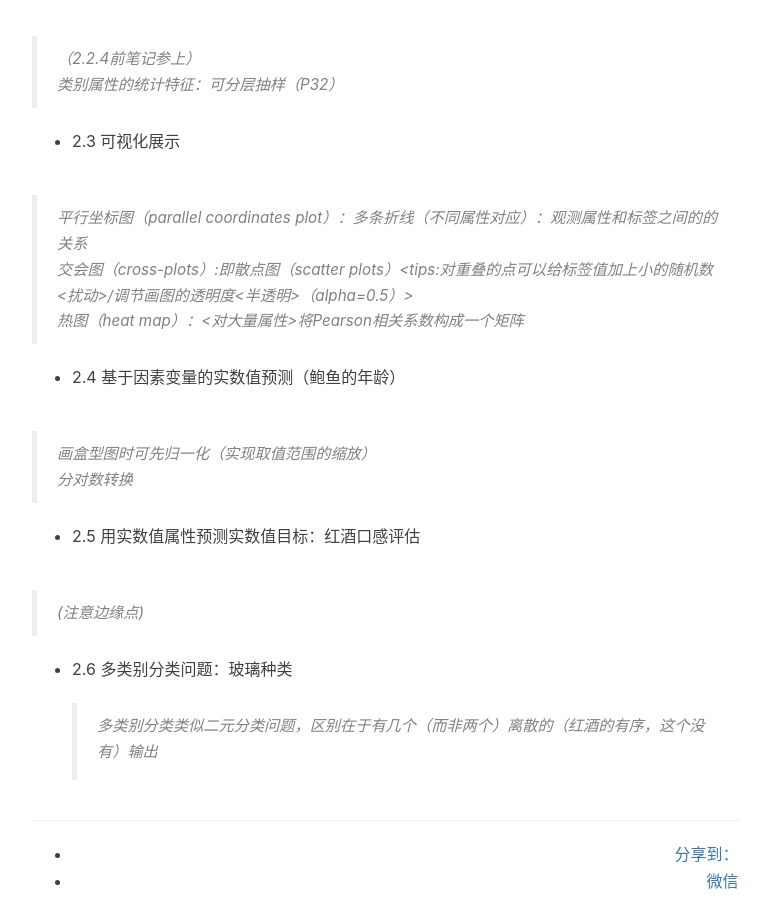
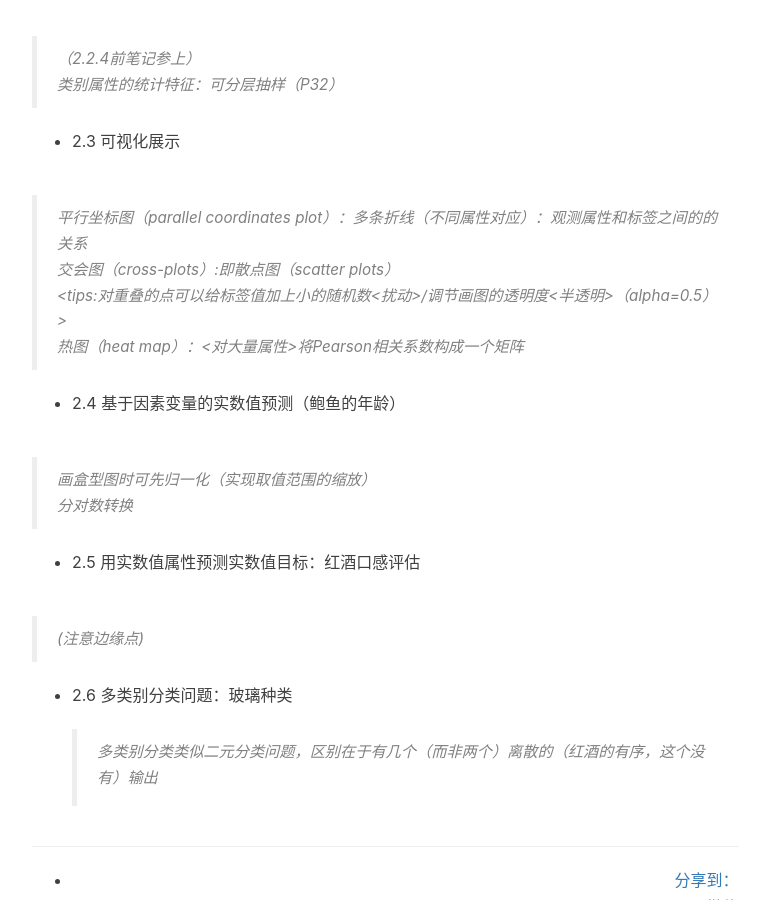
Before and after one commit to wjy990706/Blog-Share, a Jekyll site: the page built from _posts/2019-03-31-《Python 机器学习》1.2章学习总结.md, in a window 1280 px wide and 900 px high, scrolled down 3990 px. Shown: the whole window, without its empty margins (233-1003 px from the left). Built offline with Jekyll 4.4.1, drawn with Linux system fonts in a browser that asks for light colours; nearby versions of some CDN libraries; comment, search, counter and statistics services are not loaded.

Commit message:
Update 2019-03-31-《Python 机器学习》1.2章学习总结.md

```diff
--- a/_posts/2019-03-31-《Python 机器学习》1.2章学习总结.md
+++ b/_posts/2019-03-31-《Python 机器学习》1.2章学习总结.md
@@ -111,7 +111,8 @@ tags:
 
 > 平行坐标图（parallel coordinates plot）：多条折线（不同属性对应）：观测属性和标签之间的的关系
 >
-> 交会图（cross-plots）:即散点图（scatter plots）<tips:对重叠的点可以给标签值加上小的随机数<扰动>/调节画图的透明度<半透明>（alpha=0.5）>
+> 交会图（cross-plots）:即散点图（scatter plots）
+> <tips:对重叠的点可以给标签值加上小的随机数<扰动>/调节画图的透明度<半透明>（alpha=0.5）>
 >
 > 热图（heat map）：<对大量属性>将Pearson相关系数构成一个矩阵
 
```
